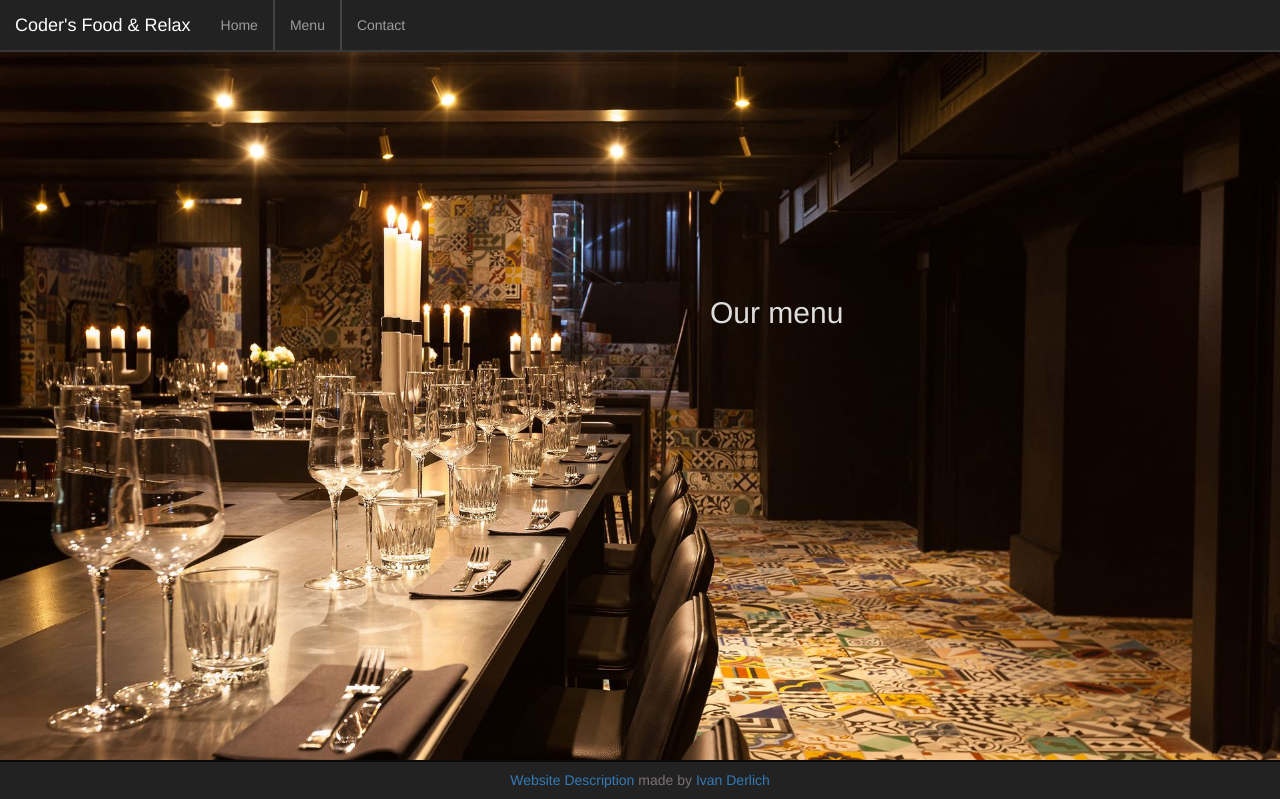
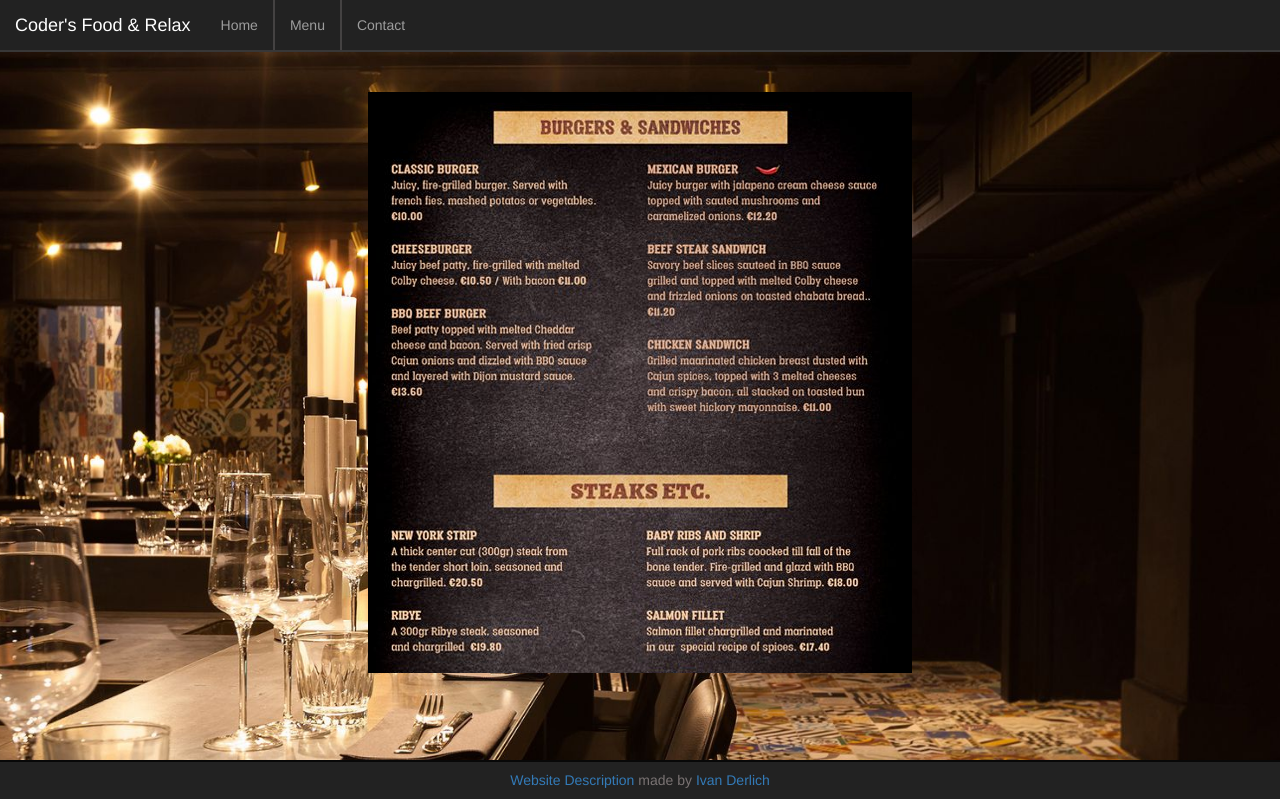
Before and after one commit to IvanDerlich/restaurant-homepage, a website built with webpack: page src/index.html in a window 1280 px wide. Both pictures are taken after a click on the item "Menu". Shown: the top 799 px of the page. Built offline with nearby package versions, Linux system fonts and the light colour scheme.

Commit message:
All section content done

```diff
--- a/src/modules/contact.html
+++ b/src/modules/contact.html
@@ -1,7 +1,10 @@
-<main>
-  <div class="container">
-    <div>
-      <div class="welcome">Please contact us</div>
+<div class="container">
+  <div>
+    <div class="welcome">
+      <p>Please contact us:</p>
+      <p>66 West Bear Hill Drive</p>
+      <p>Passaic, NJ 07055</p>
+      </pre>
     </div>
   </div>
-</main>
+</div>
--- a/src/modules/menu.html
+++ b/src/modules/menu.html
@@ -1,7 +1,6 @@
-<main>
-  <div class="container">
-    <div>
-      <div class="welcome">Our menu</div>
-    </div>
+<div class="container">
+  <div>
+    <img src="../img/menu.png" alt="Menu" class="menu">
+    <div class="welcome">Our menu2</div>
   </div>
-</main>
+</div>
--- a/src/style.scss
+++ b/src/style.scss
@@ -1,5 +1,5 @@
 #main{
-  height:100vh;
+  height:130vh;
   background-image: url("img/background.jpg");
   background-repeat: no-repeat;
   background-size: cover;
@@ -46,3 +46,14 @@ footer {
   border-right-width: 2px;
   border-right-style: solid;
 }
+
+.menu{
+  display: block;
+  max-width:50vw;
+  width: auto;
+  height: auto;
+  margin-top: 40px;
+  display: block;
+  margin-left: auto;
+  margin-right: auto;
+}
```
Also changed, not shown: README.md, dist/index.html, dist/main.72f4b66dfedd3aed915b.bundle.js (deleted), dist/main.b01db7aa582dcdcce408.bundle.js (added), dist/main.cec07c5fa445e97c7c92.bundle.js (added), dist/menu.d473853f7a8bf3024299537bf183556f.png (added), src/img/menu.png (added).
